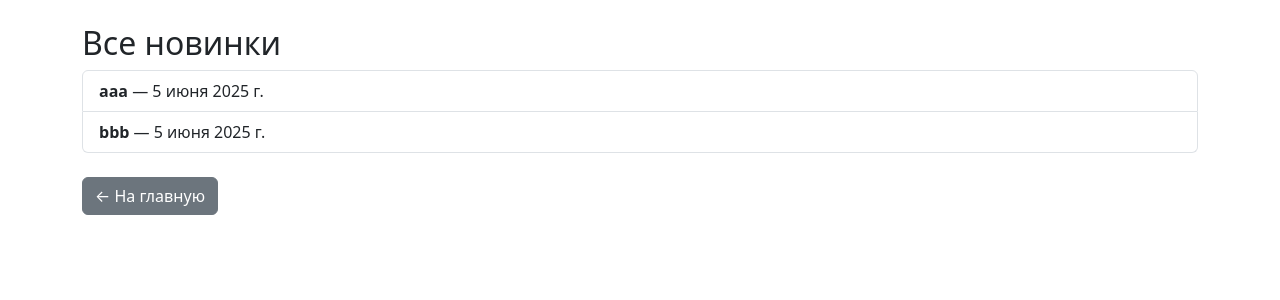
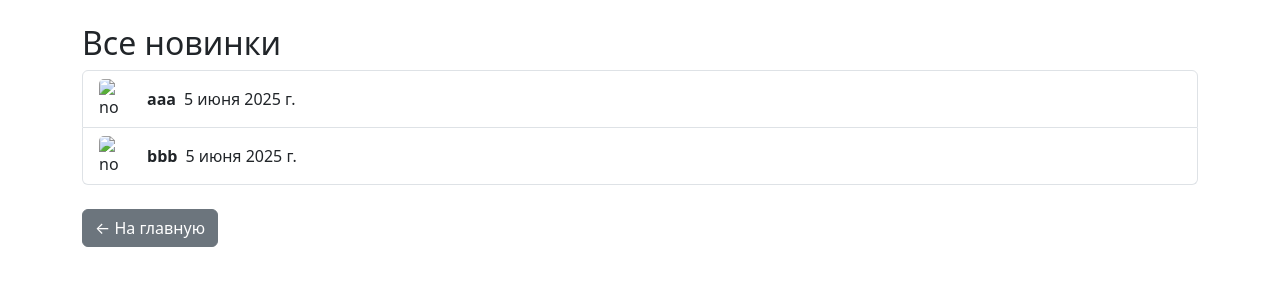
Before and after one commit to milkksi/site-game-store, a Django app: page /new/ in a window 1280 px wide. Shown: the top 300 px of the page. Run offline with Django 5.2, Linux system fonts and the light colour scheme; data comes from the database, SQL or seed files in the repository; some libraries are stand-ins or nearby versions.

Commit message:
style: добавила картинки в новинки игр

```diff
--- a/templates/all_new_games.html
+++ b/templates/all_new_games.html
@@ -10,9 +10,14 @@
         <h2>Все новинки</h2>
         <ul class="list-group mb-4">
           {% for game in games %}
-            <li class="list-group-item">
+            <li class="list-group-item d-flex align-items-center">
+                {% if game.cover_image %}
+                    <img src="{{ game.cover_image.url }}" alt="cover" class="me-3" style="height: 40px; width: 32px; object-fit: cover; border-radius: 5px;">
+                {% else %}
+                    <img src="https://via.placeholder.com/32x40?text=No+Image" alt="no cover" class="me-3" style="height: 40px; width: 32px; object-fit: cover; border-radius: 5px;">
+                {% endif %}
                 <strong>{{ game.title }}</strong>
-                — {{ game.release_date }}
+                <span class="ms-2">{{ game.release_date }}</span>
             </li>
           {% endfor %}
         </ul>
```
